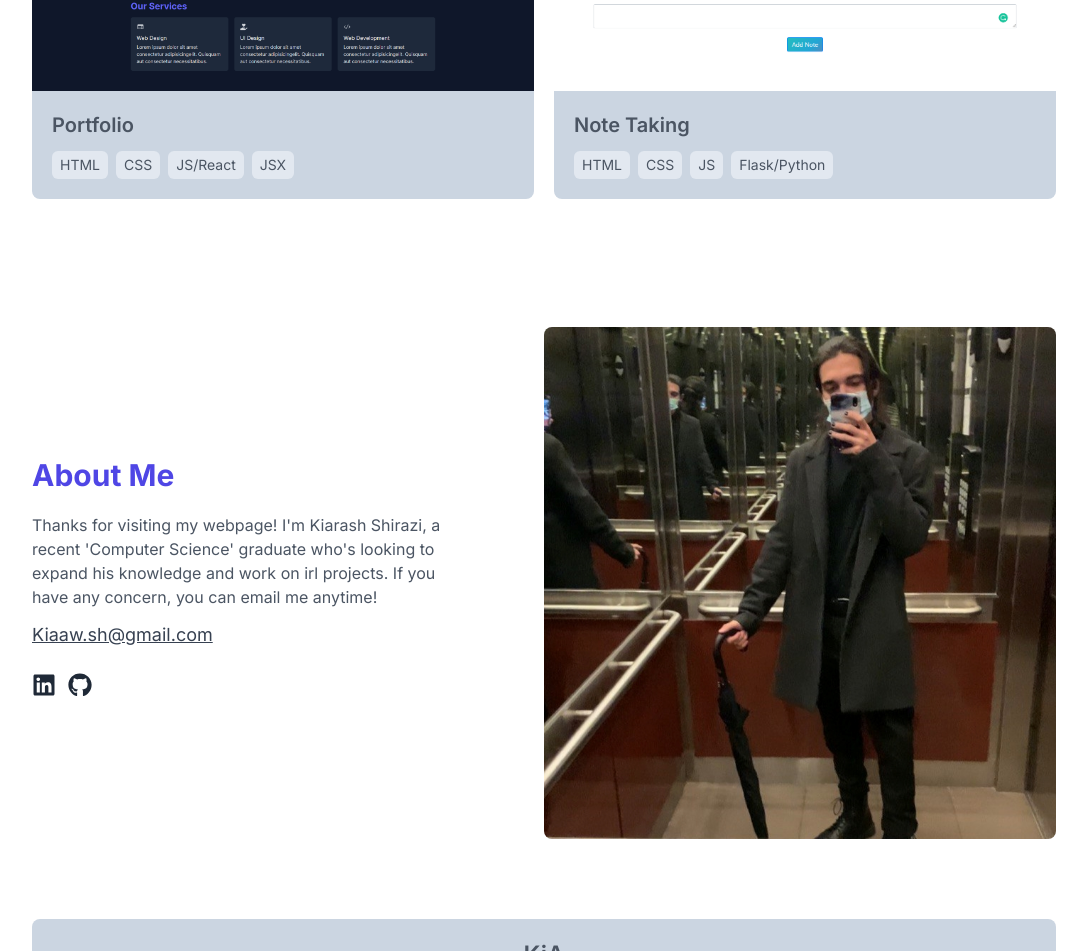
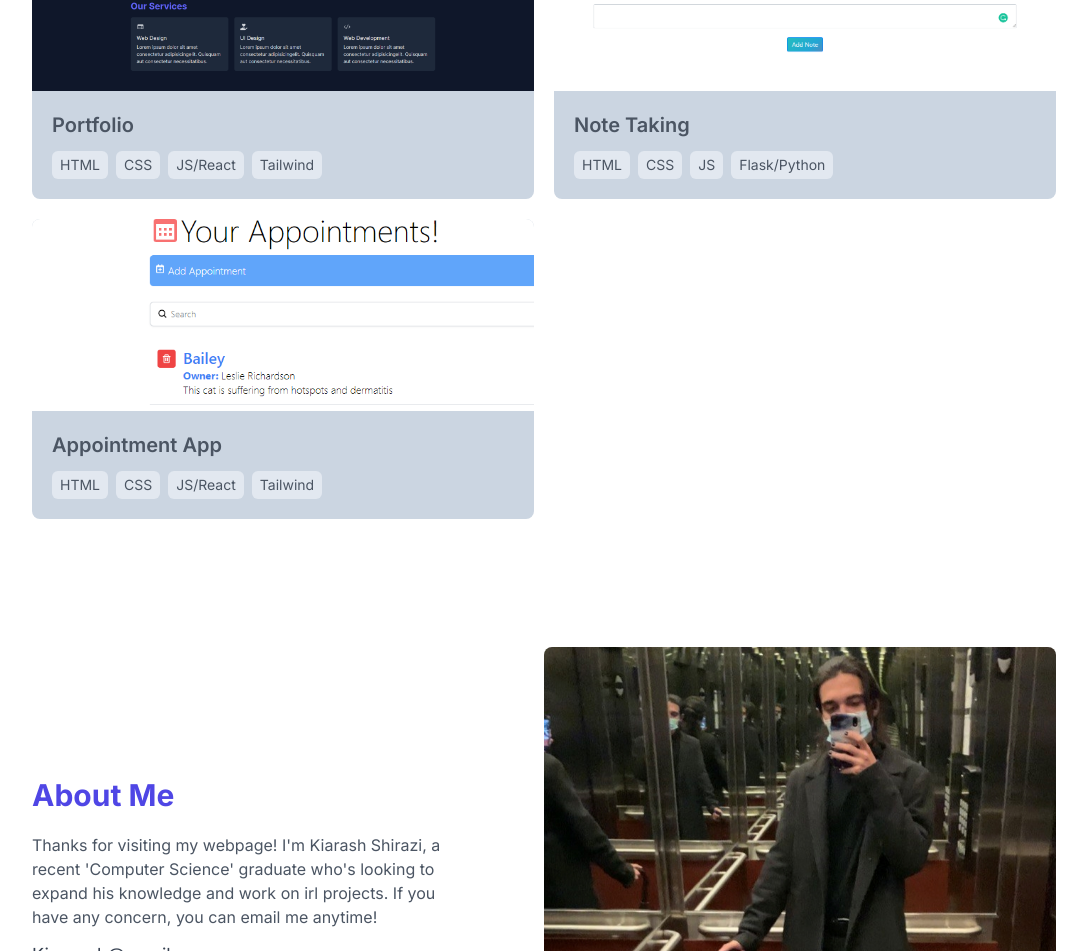
Before and after one commit to kiakaikia/kiakaikia.github.io, a React (Vite) app: page / in a window 1280 px wide. Shown: the part 837-1788 px from the top of the page, without its empty margins (96-1183 px from the left). Built offline with nearby package versions, Linux system fonts and the light colour scheme.

Commit message:
added a new website

```diff
--- a/src/data/works.js
+++ b/src/data/works.js
@@ -1,10 +1,12 @@
 import logo from './media/Portfolio.png'
 import logo2 from './media/note_taking.png'
+import logo3 from './media/appointment.png'
+
 export default [
     {
         title: 'Portfolio',
         imgUrl: logo,
-        tech: ['HTML', 'CSS', 'JS/React', 'JSX'],
+        tech: ['HTML', 'CSS', 'JS/React', 'Tailwind'],
         workUrl: 'https://kiakaikia.github.io/'
     },
     {
@@ -12,5 +14,11 @@ export default [
         imgUrl: logo2,
         tech: ['HTML', 'CSS', 'JS', 'Flask/Python'],
         workUrl: 'https://github.com/kiakaikia/Notetaking'
+    },
+    {
+        title: 'Appointment App',
+        imgUrl: logo3,
+        tech: ['HTML', 'CSS', 'JS/React', 'Tailwind'],
+        workUrl: 'https://appoitnmentreact.netlify.app/'
     }
 ]
```
Also changed, not shown: src/data/media/appointment.png (added).
